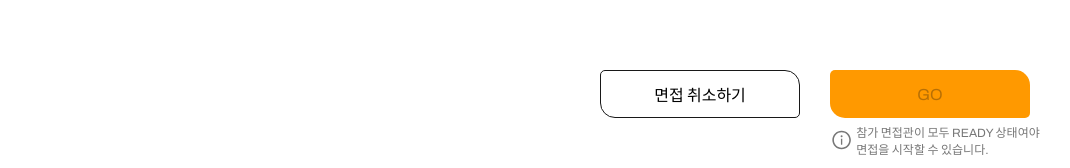
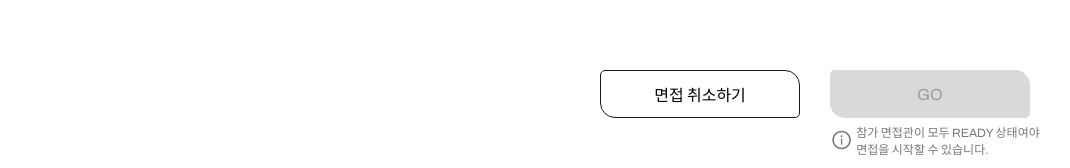
Before and after one commit to krafton-jungle-AI-InterviewMate/AI-InterviewMate-FE, a React (Vite) app: page /interview/ready in a window 1280 px wide. Shown: the part 633-801 px from the top of the page, without its empty margins (110-1180 px from the left). Built offline with nearby package versions, Linux system fonts and the light colour scheme; no server answers; a web font is replaced by a local one.

Commit message:
feat: 인터뷰 대기방 GO 버튼 비활성화 상태에 대한 스타일 추가

```diff
--- a/src/pages/interview/InterviewReady.tsx
+++ b/src/pages/interview/InterviewReady.tsx
@@ -45,7 +45,7 @@ const InterviewReady = () => {
   } = useFaceLandmarksDetection({
     video,
     canvasRef,
-    isDebugging: true,
+    isDebugging: false,
   });
 
   useEffect(() => {
@@ -232,6 +232,18 @@ const StyledGoButton = styled.button`
   &:active {
     background-color: var(--push-orange);
   }
+
+  ${({ disabled }) => disabled && css`
+    background-color: var(--push-gray);
+    cursor: not-allowed;
+
+    &:hover {
+    background-color: var(--push-gray);
+    }
+    &:active {
+      background-color: var(--push-gray);
+    }
+  `};
 `;
 
 const StyledInformation = styled.div`
```
